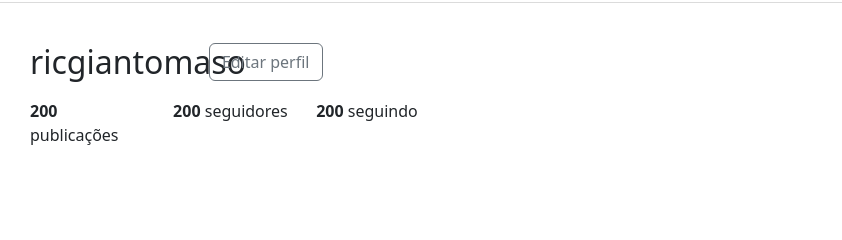
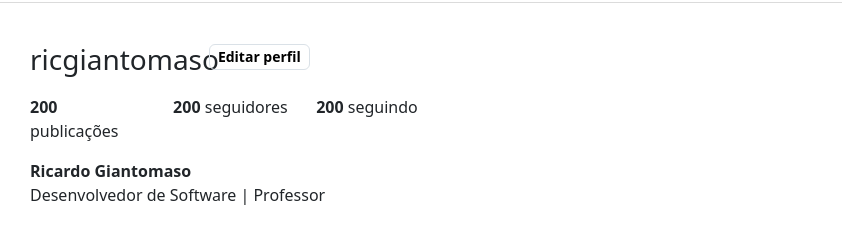
Before and after one commit to ricgiantomaso/Instagram-Clone, a plain HTML site: page index.html in a window 1280 px wide. Shown: the part 60-300 px from the top of the page, 438-1280 px from the left. Drawn offline with nearby package versions, Linux system fonts and the light colour scheme.

Commit message:
ADD: Profile Informations

```diff
--- a/index.html
+++ b/index.html
@@ -46,11 +46,11 @@
                   <div class="row" style="padding-top: 20px;">
 
                     <div class="col-3">
-                      <img class="img-profile" src="imagens/foto-instagram.jpg">
+                      <img class="img-profile" src="imagens/foto-instagram.jpg"> <!-- div para foto do instagram -->
                     </div>
 
                     <div class="col-7">
-                        <div class="row" style="padding-top: 20px; padding-bottom: 10px;">
+                        <div class="row" style="padding-top: 20px; padding-bottom: 10px;"> <!-- div para informações do nome do perfil e botão editar perfil -->
                           <div class="col-8 col-lg-5">
                             <h2 class="username">ricgiantomaso</h2>
                           </div>
@@ -58,7 +58,9 @@
                             class="btn btn-outline-secondary button-edit">Editar perfil</button>
                           </div>
                         </div>
-                        <div class="row">
+
+
+                        <div class="row"> <!-- div para informações das publicações, seguidores e seguindo-->
                           <div class="col-4">
                             <p class="profile-datas"><strong>200</strong> publicações</p>
                           </div>
@@ -68,9 +70,19 @@
                           <div class="col-4">
                             <p class="profile-datas"><strong>200</strong> seguindo</p>
                           </div>
-
                         </div>
 
+                        <div class="row"> <!-- div para informações do nome -->
+                          <div class="col-12">
+                            <h1 class="name"> Ricardo Giantomaso</h1>
+                          </div>
+                        </div>
+
+                        <div class="row"> <!-- div para informações da bio -->
+                          <div class="col-12">
+                            <p class="profile-desc"> Desenvolvedor de Software | Professor </p>
+                          </div>
+                        </div>
 
                     </div>
                     <div class="col-2"></div>
--- a/style.css
+++ b/style.css
@@ -44,3 +44,33 @@
     max-width: 200px;
     max-height: 150px;
 }
+
+.username {
+    font-weight: 300;
+    font-size: 28px;
+}
+
+.button-edit {
+    color: black !important;
+    font-size: 14px !important;
+    font-weight: 600 !important;
+    border-color: #dae1e7 !important;
+}
+
+.btn {
+    padding: .100rem .50rem !important;
+}
+
+.profile-datas {
+    font-size: 16px;
+}
+
+.name {
+    font-size: 16px;
+    display: inline;
+    font-weight: 600 !important;
+}
+
+.profile-desc {
+    font-size: 16px;
+}
```
